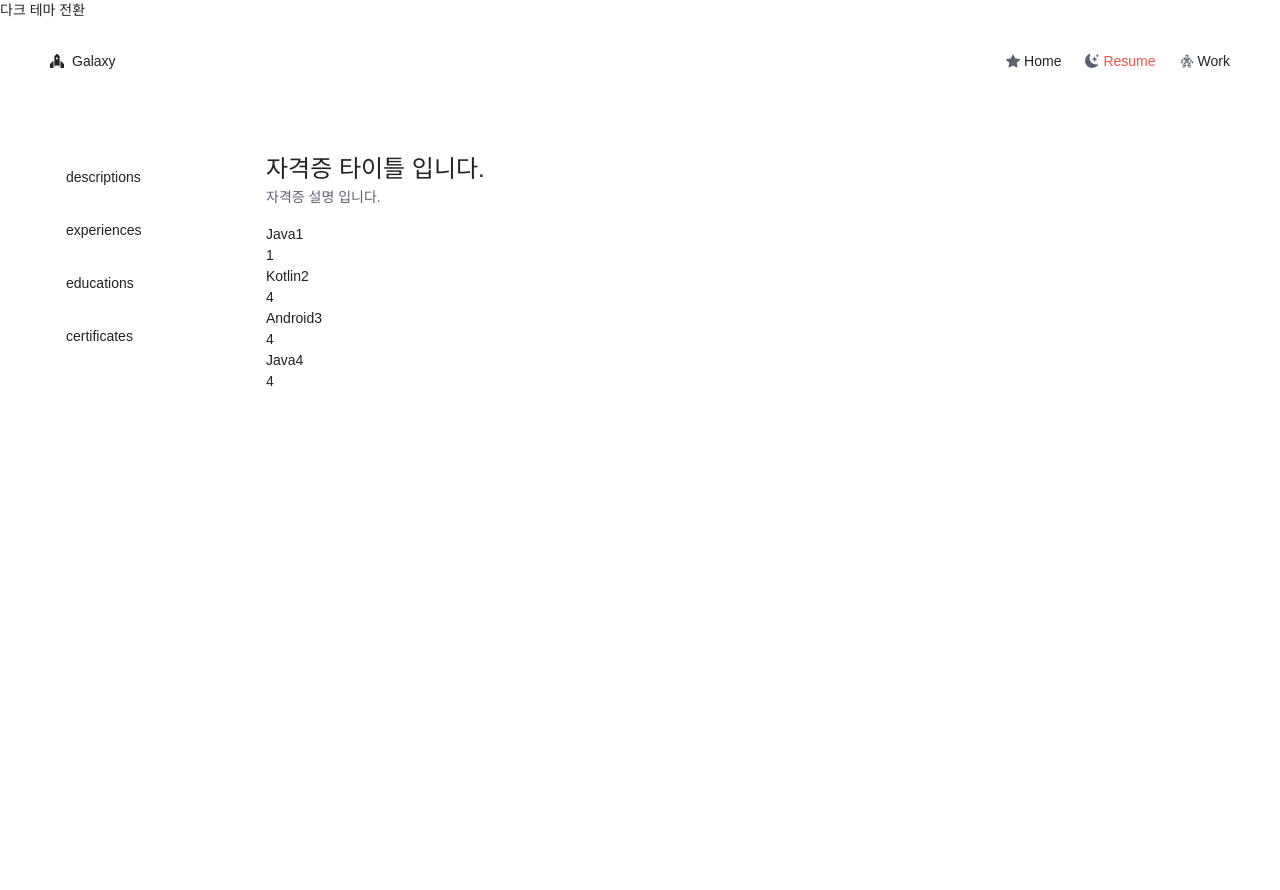
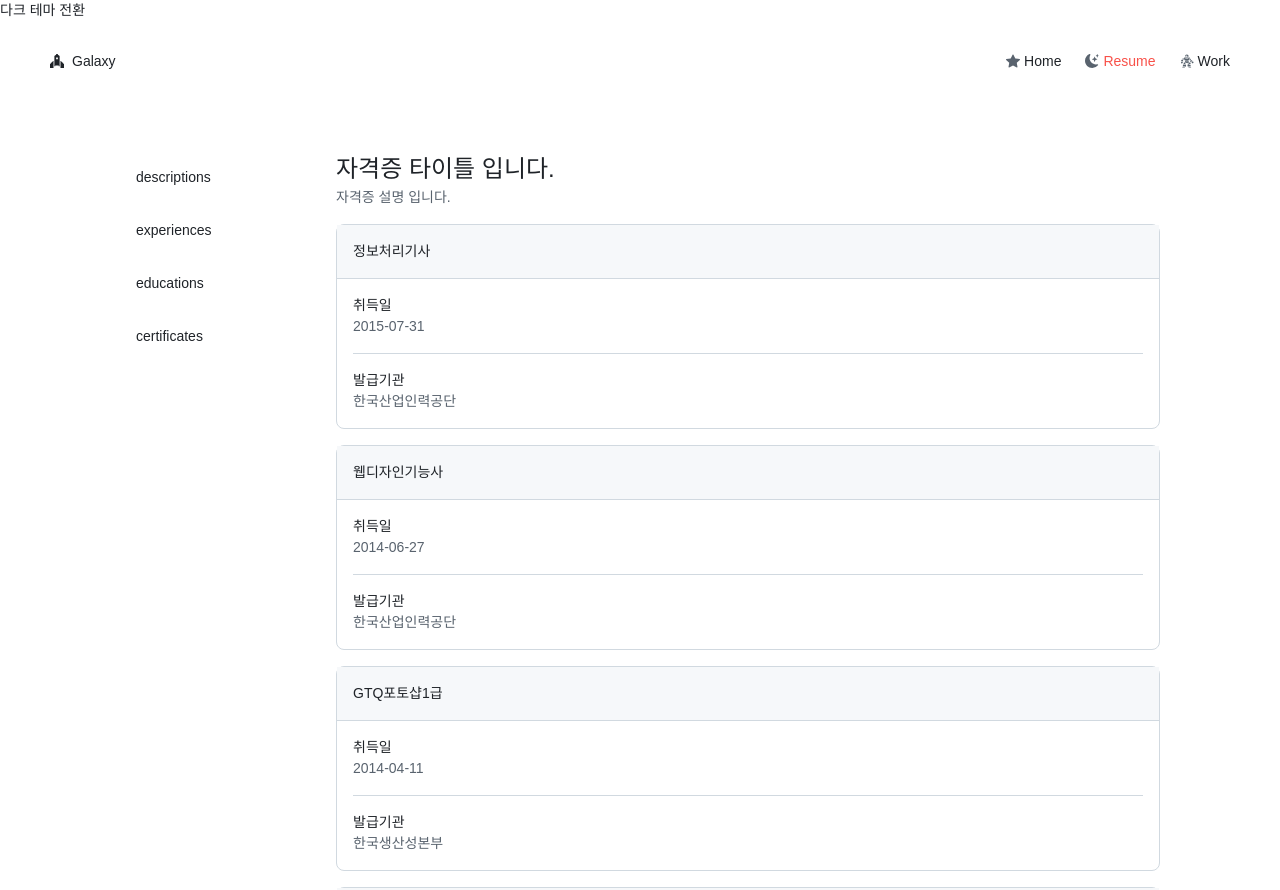
Before and after one commit to Eun-ha/galaxychoiportfolio, a Next.js app: page /resume/certificates in a window 1280 px wide. Shown: the top 890 px of the page. Before the commit the page ends 800 px from the top, so only its background shows below. Built offline with nearby package versions, Linux system fonts and the light colour scheme; no server answers.

Commit message:
Feat: resume boundary 추가 및 다크테마 적용 https://notion.so/TASK-43 , https://notion.so/TASK-46

```diff
--- a/app/resume/layout.tsx
+++ b/app/resume/layout.tsx
@@ -6,7 +6,7 @@ export default async function Layout({
   children: React.ReactNode;
 }>) {
   return (
-    <div className="my-[20px] mx-[8px] lg:flex lg:items-start lg:my-[50px] lg:mx-[50px]">
+    <div className="my-[20px] mx-[8px] lg:flex lg:items-start lg:my-[50px] lg:mx-[120px]">
       <ResumeAside />
       {children}
     </div>
--- /dev/null
+++ b/components/boundary-resume.tsx
@@ -0,0 +1,21 @@
+import clsx from "clsx";
+import React from "react";
+
+interface Category {
+  children: React.ReactNode;
+}
+
+export const BoundaryResume = (Props: Category) => {
+  const { children } = Props;
+
+  return (
+    <div
+      className={clsx(
+        "border border-border rounded-lg [&_h3]:p-4 [&_h3]:border-b [&_h3]:border-border [&_h3]:font-medium [&_h3]:bg-bg-emphasis [&_h4]:font-medium [&_div]:m-4 [&_div]:border-b [&_div]:border-border [&_div]:pb-4 last:[&_div]:pb-0 last:[&_div]:border-b-0 [&_li]:text-text-emphasis [&_p]:text-text-emphasis",
+        {}
+      )}
+    >
+      {children}
+    </div>
+  );
+};
--- a/components/boundary2.tsx
+++ /dev/null
@@ -1,36 +0,0 @@
-import clsx from "clsx";
-import React from "react";
-
-interface Category {
-  children: React.ReactNode;
-  size?: "small" | "default";
-  animateRerendering?: boolean;
-  category?: string;
-}
-
-export const Boundary2 = (Props: Category) => {
-  const {
-    children,
-    size = "default",
-    animateRerendering = "true",
-    category = "",
-  } = Props;
-
-  return (
-    <div
-      className={clsx("relative rounded-lg border border-dashed", {
-        "p-3 lg:p-5": size === "small",
-        "p-4 lg:p-9": size === "default",
-        "animate-[rerender_1s_ease-in-out_1]": animateRerendering,
-        "border-point-red [&_h3]:text-point-red": category === "descriptions",
-        "border-point-green  [&_h3]:text-point-green":
-          category === "experiences",
-        "border-point-orange [&_h3]:text-point-orange":
-          category === "educations",
-        "border-point-blue h3:text-point-blue": category === "certificates",
-      })}
-    >
-      {children}
-    </div>
-  );
-};
--- a/components/resume-certificate.tsx
+++ b/components/resume-certificate.tsx
@@ -1,5 +1,6 @@
 "use client";
 import { Certificate } from "@/data/resume";
+import { BoundaryResume } from "./boundary-resume";
 
 export const ResumeCertificate = ({ data }: { data: Certificate[] }) => {
   console.log(data);
@@ -7,9 +8,18 @@ export const ResumeCertificate = ({ data }: { data: Certificate[] }) => {
   return (
     <>
       {data.map((data, index) => (
-        <div key={index}>
-          <h3>{data.name}</h3>
-          <p>{data.level}</p>
+        <div key={index} className="mb-4">
+          <BoundaryResume>
+            <h3>{data.name}</h3>
+            <div>
+              <h4>취득일</h4>
+              <p>{data.date}</p>
+            </div>
+            <div>
+              <h4>발급기관</h4>
+              <p>{data.authority}</p>
+            </div>
+          </BoundaryResume>
         </div>
       ))}
     </>
--- a/components/resume-description.tsx
+++ b/components/resume-description.tsx
@@ -1,25 +1,32 @@
 "use client";
 import { Description } from "@/data/resume";
-import { Boundary2 } from "./boundary2";
+import { BoundaryResume } from "./boundary-resume";
 export const ResumeDescription = ({ data }: { data: Description[] }) => {
   console.log(data);
 
   return (
     <>
       {data.map((data, index) => (
-        <div key={index}>
-          <Boundary2>
-            <h3>-업무명: {data.title}</h3>
-            <p>-기간: {data.date}</p>
-            <ul>
-              -성과:
-              {data.performance.map((y, index) => (
-                <li key={index}>{y}</li>
-              ))}
-            </ul>
-            <p>-역할: {data.role}</p>
-            <p>-기술: {data.skills}</p>
-          </Boundary2>
+        <div key={index} className="mb-4">
+          <BoundaryResume>
+            <h3>{data.title}</h3>
+            <div>
+              <h4>성과</h4>
+              <ul>
+                {data.performance.map((y, index) => (
+                  <li key={index}>{y}</li>
+                ))}
+              </ul>
+            </div>
+            <div>
+              <h4>역할</h4>
+              <p> {data.role}</p>
+            </div>
+            <div>
+              <h4>기술</h4>
+              <p>{data.skills}</p>
+            </div>
+          </BoundaryResume>
         </div>
       ))}
     </>
--- a/components/resume-education.tsx
+++ b/components/resume-education.tsx
@@ -1,5 +1,6 @@
 "use client";
 import { Education } from "@/data/resume";
+import { BoundaryResume } from "./boundary-resume";
 
 export const ResumeEducation = ({ data }: { data: Education[] }) => {
   console.log(data);
@@ -7,10 +8,18 @@ export const ResumeEducation = ({ data }: { data: Education[] }) => {
   return (
     <>
       {data.map((data, index) => (
-        <div key={index}>
-          <h3>{data.school}</h3>
-          <p>{data.date}</p>
-          <p>{data.degree}</p>
+        <div key={index} className="mb-4">
+          <BoundaryResume>
+            <h3>{data.school}</h3>
+            <div>
+              <h4>기간</h4>
+              <p>{data.date}</p>
+            </div>
+            <div>
+              <h4>전공/교육내용</h4>
+              <p>{data.degree}</p>
+            </div>
+          </BoundaryResume>
         </div>
       ))}
     </>
--- a/components/resume-experience.tsx
+++ b/components/resume-experience.tsx
@@ -1,5 +1,6 @@
 "use client";
 import { Experience } from "@/data/resume";
+import { BoundaryResume } from "./boundary-resume";
 
 export const ResumeExperience = ({ data }: { data: Experience[] }) => {
   console.log(data);
@@ -7,11 +8,22 @@ export const ResumeExperience = ({ data }: { data: Experience[] }) => {
   return (
     <>
       {data.map((data, index) => (
-        <div key={index}>
-          <h3>{data.company}</h3>
-          <p>{data.date}</p>
-          <p>{data.description}</p>
-          <p>{data.title}</p>
+        <div key={index} className="mb-4">
+          <BoundaryResume>
+            <h3>{data.company}</h3>
+            <div>
+              <h4>재직기간</h4>
+              <p>{data.date}</p>
+            </div>
+            <div>
+              <h4>업무내용</h4>
+              <p>{data.description}</p>
+            </div>
+            <div>
+              <h4>직책</h4>
+              <p>{data.title}</p>
+            </div>
+          </BoundaryResume>
         </div>
       ))}
     </>
--- a/data/resume.ts
+++ b/data/resume.ts
@@ -13,7 +13,8 @@ export type Education = {
 
 export type Certificate = {
   name: string;
-  level: number;
+  date: string;
+  authority: string;
 };
 
 export type Description = {
@@ -158,28 +159,34 @@ export const resume: Resume[] = [
     ],
     certificates: [
       {
-        name: "Java",
-        level: 4,
+        name: "정보처리기사",
+        date: "2015-07-31",
+        authority: "한국산업인력공단",
       },
       {
-        name: "Kotlin",
-        level: 4,
+        name: "웹디자인기능사",
+        date: "2014-06-27",
+        authority: "한국산업인력공단",
       },
       {
-        name: "Android",
-        level: 4,
+        name: "GTQ포토샵1급",
+        date: "2014-04-11",
+        authority: "한국생산성본부",
       },
       {
-        name: "Java",
-        level: 4,
+        name: "사무자동화산업기사",
+        date: "2008-11-10",
+        authority: "한국산업인력공단",
       },
       {
-        name: "Kotlin",
-        level: 4,
+        name: "컴퓨터활용능력2급",
+        date: "2008-08-12",
+        authority: "대한상공회의소",
       },
       {
-        name: "Android",
-        level: 4,
+        name: "OPIC(IM2)",
+        date: "2024-06-01",
+        authority: "ACTFLOPIc",
       },
     ],
     descriptions: [
@@ -362,48 +369,62 @@ export function getWorks(): Work[] {
 
 export const certificates = [
   {
-    name: "Java1",
-    level: 1,
+    name: "정보처리기사",
+    date: "2015-07-31",
+    authority: "한국산업인력공단",
   },
   {
-    name: "Kotlin2",
-    level: 4,
+    name: "웹디자인기능사",
+    date: "2014-06-27",
+    authority: "한국산업인력공단",
   },
   {
-    name: "Android3",
-    level: 4,
+    name: "GTQ포토샵1급",
+    date: "2014-04-11",
+    authority: "한국생산성본부",
   },
   {
-    name: "Java4",
-    level: 4,
+    name: "사무자동화산업기사",
+    date: "2008-11-10",
+    authority: "한국산업인력공단",
+  },
+  {
+    name: "컴퓨터활용능력2급",
+    date: "2008-08-12",
+    authority: "대한상공회의소",
+  },
+  {
+    name: "OPIC(IM2)",
+    date: "2024-06-01",
+    authority: "ACTFLOPIc",
   },
 ];
 
 export const educations = [
   {
-    school: "University of California, San Diego",
-    degree: "Bachelor of Science in Computer Science",
-    date: "2014.09 - 2018.06",
+    school: "남서울대학교",
+    degree: "보건행정학과",
+    date: "2006.03 - 2010.02",
   },
   {
-    school: "University of California, San Diego",
-    degree: "Bachelor of Science in Computer Science",
-    date: "2014.09 - 2018.06",
+    school: "부평여자고등학교",
+    degree: "인문계",
+    date: "2003.03 - 2006.02",
   },
   {
-    school: "University of California, San Diego",
-    degree: "Bachelor of Science in Computer Science",
-    date: "2014.09 - 2018.06",
+    school: "Dublin City University Language school",
+    degree: "영어회화 과정 수료",
+    date: "2018.10 - 2019.04",
   },
   {
-    school: "University of California, San Diego",
-    degree: "Bachelor of Science in Computer Science",
-    date: "2014.09 - 2018.06",
+    school: "인천중앙직업전문학교",
+    degree: "Eclipse를 활용한 안드로이드 프로그래밍 (JAVA)",
+    date: "2015.03 - 2015.07",
   },
   {
-    school: "University of California, San Diego",
-    degree: "Bachelor of Science in Computer Science",
-    date: "2014.09 - 2018.06",
+    school: "서울현대직업전문학교",
+    degree: "웹디자인을 위한 HTML+CSS3",
+    date: "2014.01 - 2014.06",
   },
 ];
 
--- a/styles/globals.css
+++ b/styles/globals.css
@@ -35,6 +35,7 @@
   --bg-default: rgb(255, 255, 255);
   --bg-hover: rgba(129, 139, 152, 0.1);
   --bg-active: rgba(123, 139, 152, 0.15);
+  --bg-emphasis: rgb(246, 248, 250);
   --border: rgb(209, 217, 224);
 }
 
@@ -44,6 +45,7 @@ body.dark {
   --bg-default: rgb(13, 17, 23);
   --bg-hover: rgba(101, 108, 118, 0.2);
   --bg-active: rgba(101, 108, 118, 0.1);
+  --bg-emphasis: rgb(1, 4, 9);
   --border: rgb(61, 68, 77);
 }
 
--- a/tailwind.config.ts
+++ b/tailwind.config.ts
@@ -21,6 +21,7 @@ export default {
           default: "var(--bg-default)",
           hover: "var(--bg-hover)",
           active: "var(--bg-active)",
+          emphasis: "var(--bg-emphasis)",
         },
         border: "var(--border)",
         point: {
```
